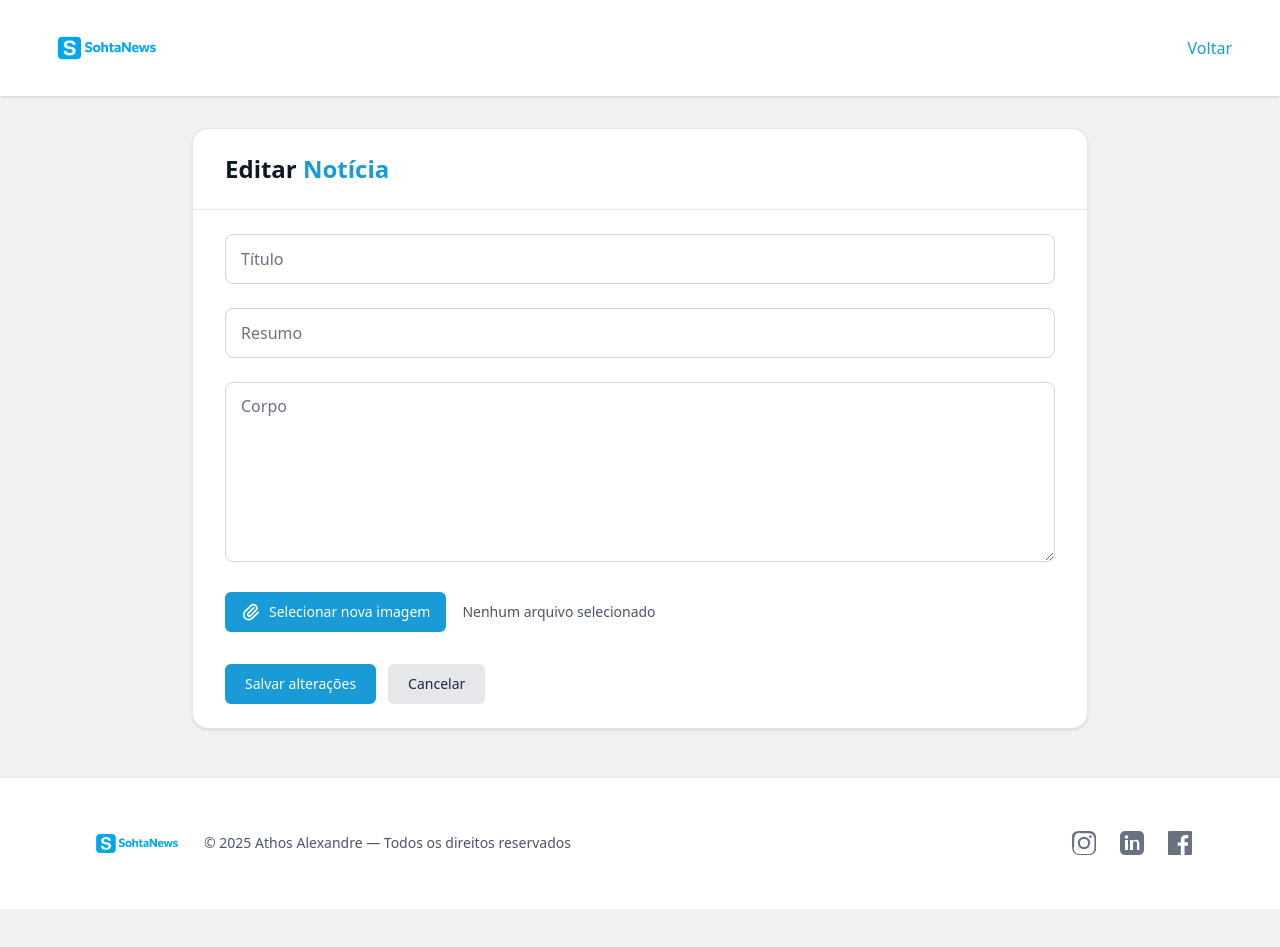
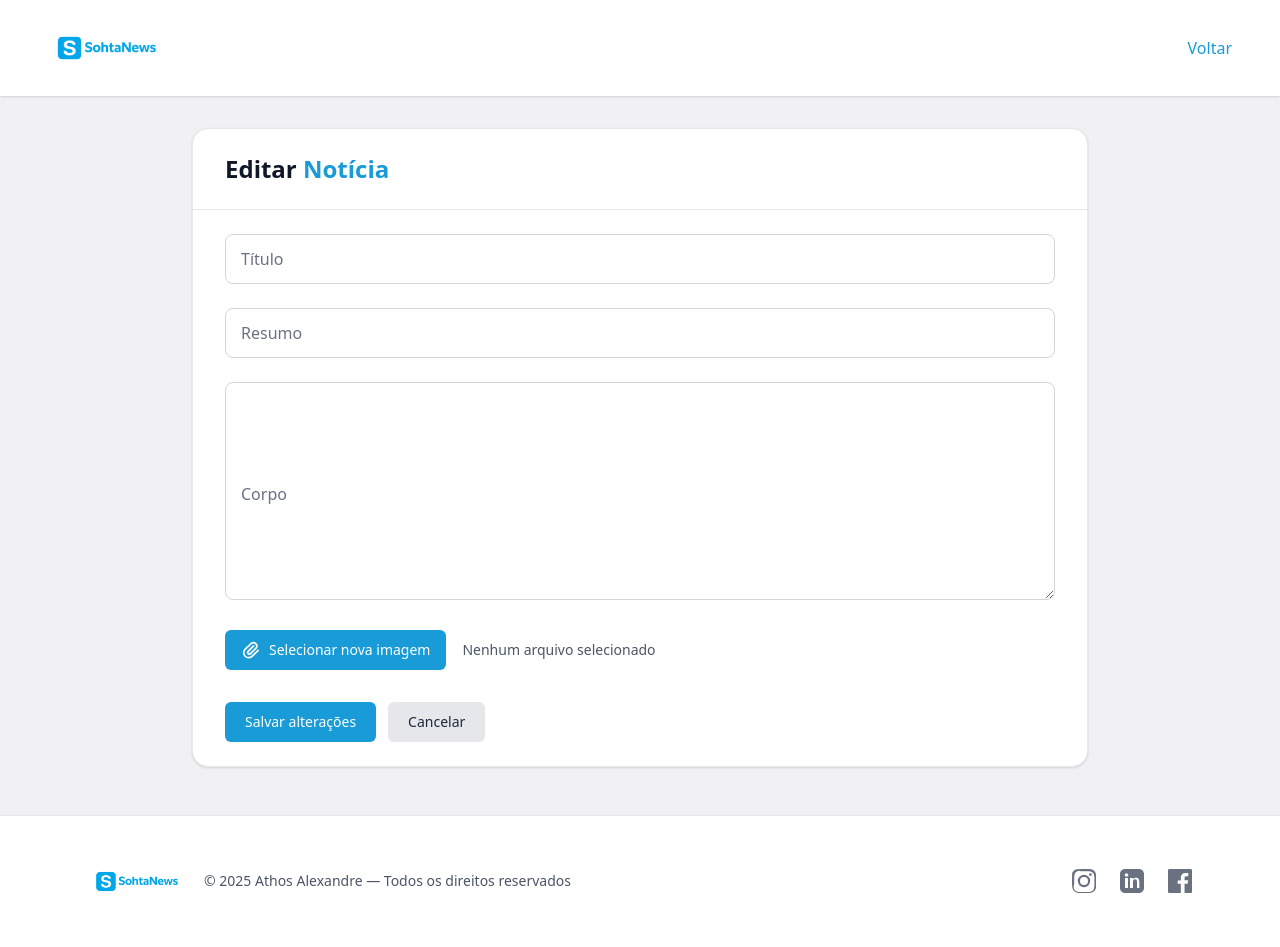
Before and after one commit to AthosAlexandre/news-project, a Next.js app in the folder news-web/: page /news/1/edit in a window 1280 px wide. Before the commit the page ends 909 px from the top, so only its background shows below. Built offline with nearby package versions, Linux system fonts and the light colour scheme; no server answers.

Commit message:
colocando componente de input

```diff
--- a/news-web/package.json
+++ b/news-web/package.json
@@ -10,6 +10,7 @@
   },
   "dependencies": {
     "axios": "^1.11.0",
+    "clsx": "^2.1.1",
     "next": "15.5.2",
     "react": "19.1.0",
     "react-dom": "19.1.0"
--- a/news-web/src/app/news/[id]/edit/page.tsx
+++ b/news-web/src/app/news/[id]/edit/page.tsx
@@ -7,6 +7,7 @@ import Header from "@/components/Header";
 import Footer from "@/components/Footer";
 import { News } from "@/types/news";
 import { absUrl } from "@/lib/img";
+import FormField from "@/components/FormField";
 
 export default function EditNewsPage() {
   const params = useParams<{ id: string }>();
@@ -85,72 +86,31 @@ export default function EditNewsPage() {
           <div className="border-t border-gray-200" />
 
           <form onSubmit={onSubmit} className="px-6 py-6 md:px-8 space-y-6">
-            {/* TÍTULO */}
-            <div className="relative">
-              <input
+            <FormField
               id="title"
-                className="peer w-full rounded-lg border border-gray-300 bg-white px-4 py-3 text-gray-900 placeholder-transparent
-                           outline-none transition focus:border-[#199BD7] focus:ring-4 focus:ring-[#199BD7]/20"
-                placeholder=" "
+              label="Título"
               value={title}
               onChange={(e) => setTitle(e.target.value)}
               required
             />
-              <label
-                htmlFor="title"
-                className="pointer-events-none absolute left-3 bg-white px-1 text-gray-500 transition-all
-                           top-1/2 -translate-y-1/2 text-base
-                           peer-placeholder-shown:top-1/2 peer-placeholder-shown:-translate-y-1/2
-                           peer-focus:-top-2 peer-focus:translate-y-0 peer-focus:text-xs peer-focus:text-[#199BD7]
-                           peer-not-placeholder-shown:-top-2 peer-not-placeholder-shown:translate-y-0 peer-not-placeholder-shown:text-xs"
-              >
-                Título
-              </label>
-            </div>
 
-            <div className="relative">
-              <input
+            <FormField
               id="summary"
-                className="peer w-full rounded-lg border border-gray-300 bg-white px-4 py-3 text-gray-900 placeholder-transparent
-                           outline-none transition focus:border-[#199BD7] focus:ring-4 focus:ring-[#199BD7]/20"
-                placeholder=" "
+              label="Resumo"
               value={summary}
               onChange={(e) => setSummary(e.target.value)}
               required
             />
-              <label
-                htmlFor="summary"
-                className="pointer-events-none absolute left-3 bg-white px-1 text-gray-500 transition-all
-                           top-1/2 -translate-y-1/2 text-base
-                           peer-placeholder-shown:top-1/2 peer-placeholder-shown:-translate-y-1/2
-                           peer-focus:-top-2 peer-focus:translate-y-0 peer-focus:text-xs peer-focus:text-[#199BD7]
-                           peer-not-placeholder-shown:-top-2 peer-not-placeholder-shown:translate-y-0 peer-not-placeholder-shown:text-xs"
-              >
-                Resumo
-              </label>
-            </div>
 
-            <div className="relative">
-              <textarea
+            <FormField
+              as="textarea"
               id="body"
-                className="peer w-full min-h-[180px] rounded-lg border border-gray-300 bg-white px-4 py-3 text-gray-900 placeholder-transparent
-                           outline-none transition focus:border-[#199BD7] focus:ring-4 focus:ring-[#199BD7]/20"
-                placeholder="Corpo"
+              label="Corpo"
               value={body}
               onChange={(e) => setBody(e.target.value)}
               required
+              rows={8}
             />
-              <label
-                htmlFor="body"
-                className="pointer-events-none absolute left-3 top-3 bg-white px-1 text-gray-500 transition-all
-                           peer-focus:-top-2 peer-focus:text-xs peer-focus:text-[#199BD7]
-                           peer-not-placeholder-shown:-top-2 peer-not-placeholder-shown:text-xs"
-              >
-                Corpo
-              </label>
-            </div>
-
-            {/* IMAGEM ATUAL (se existir) */}
             {currentImageUrl && (
               <div className="space-y-2">
                 <p className="text-sm text-gray-600">Imagem atual:</p>
--- a/news-web/src/app/news/new/page.tsx
+++ b/news-web/src/app/news/new/page.tsx
@@ -5,6 +5,7 @@ import { api } from "@/lib/api";
 import { useRouter } from "next/navigation";
 import Header from "@/components/Header";
 import Footer from "@/components/Footer";
+import FormField from "@/components/FormField";
 
 export default function NewNewsPage() {
   const router = useRouter();
@@ -48,75 +49,32 @@ export default function NewNewsPage() {
 
           <div className="border-t border-gray-200" />
 
-          {/* Form */}
           <form onSubmit={onSubmit} className="px-6 py-6 md:px-8 space-y-6">
-
-            <div className="relative">
-              <input
+            <FormField
               id="title"
-                className="peer w-full rounded-lg border border-gray-300 bg-white px-4 py-3 text-gray-900 placeholder-transparent
-               outline-none transition focus:border-[#199BD7] focus:ring-4 focus:ring-[#199BD7]/20"
-                placeholder=" "
+              label="Título"
               value={title}
               onChange={(e) => setTitle(e.target.value)}
               required
             />
-              <label
-                htmlFor="title"
-                className="pointer-events-none absolute left-3 bg-white px-1 text-gray-500 transition-all
-               top-1/2 -translate-y-1/2 text-base
-               peer-placeholder-shown:top-1/2 peer-placeholder-shown:-translate-y-1/2
-               peer-focus:top-[-8px] peer-focus:translate-y-0 peer-focus:text-xs peer-focus:text-[#199BD7]
-               peer-not-placeholder-shown:top-[6px] peer-not-placeholder-shown:translate-y-0 peer-not-placeholder-shown:text-xs"
-              >
-                Título
-              </label>
-            </div>
 
-
-            <div className="relative">
-              <input
+            <FormField
               id="summary"
-                className="peer w-full rounded-lg border border-gray-300 bg-white px-4 py-3 text-gray-900 placeholder-transparent
-               outline-none transition focus:border-[#199BD7] focus:ring-4 focus:ring-[#199BD7]/20"
-                placeholder=" "                                  // <= um espaço
+              label="Resumo"
               value={summary}
               onChange={(e) => setSummary(e.target.value)}
               required
             />
-              <label
-                htmlFor="summary"
-                className="pointer-events-none absolute left-3 bg-white px-1 text-gray-500 transition-all
-               top-1/2 -translate-y-1/2 text-base
-               peer-placeholder-shown:top-1/2 peer-placeholder-shown:-translate-y-1/2
-               peer-focus:top-[-8px] peer-focus:translate-y-0 peer-focus:text-xs peer-focus:text-[#199BD7]
-               peer-not-placeholder-shown:top-[6px] peer-not-placeholder-shown:translate-y-0 peer-not-placeholder-shown:text-xs"
-              >
-                Resumo
-              </label>
-            </div>
 
-
-            <div className="relative">
-              <textarea
+            <FormField
+              as="textarea"
               id="body"
-                className="peer w-full min-h-[180px] rounded-lg border border-gray-300 bg-white px-4 py-3 text-gray-900 placeholder-transparent
-                           outline-none transition
-                           focus:border-[#199BD7] focus:ring-4 focus:ring-[#199BD7]/20"
-                placeholder="Corpo"
+              label="Corpo"
               value={body}
               onChange={(e) => setBody(e.target.value)}
               required
+              rows={8}
             />
-              <label
-                htmlFor="body"
-                className="pointer-events-none absolute left-3 top-3 bg-white px-1 text-gray-500 transition-all
-                           peer-focus:-top-2 peer-focus:text-xs peer-focus:text-[#199BD7]
-                           peer-not-placeholder-shown:-top-2 peer-not-placeholder-shown:text-xs"
-              >
-                Corpo
-              </label>
-            </div>
 
             <div className="flex flex-wrap items-center gap-4">
               <input
--- /dev/null
+++ b/news-web/src/components/FormField/index.tsx
@@ -0,0 +1,108 @@
+"use client";
+
+import { ChangeEvent, forwardRef } from "react";
+import clsx from "clsx";
+
+type BaseProps = {
+  id: string;
+  name?: string;
+  label: string;
+  value: string;
+  onChange: (e: ChangeEvent<HTMLInputElement | HTMLTextAreaElement>) => void;
+  required?: boolean;
+  disabled?: boolean;
+  className?: string;
+  error?: string;
+};
+
+type InputProps = BaseProps & {
+  as?: "input";
+  type?: "text" | "email" | "password" | "url";
+};
+
+type TextareaProps = BaseProps & {
+  as: "textarea";
+  rows?: number;
+};
+
+export type FormFieldProps = InputProps | TextareaProps;
+
+const FormField = forwardRef<HTMLInputElement | HTMLTextAreaElement, FormFieldProps>(
+  (props, ref) => {
+    const {
+      id,
+      name,
+      label,
+      value,
+      onChange,
+      required,
+      disabled,
+      className,
+      error,
+    } = props;
+
+    const isTextarea = props.as === "textarea";
+
+    const fieldClasses = clsx(
+      "peer w-full rounded-lg border bg-white px-4 py-3 text-gray-900 placeholder-transparent",
+      "outline-none transition focus:border-[#199BD7] focus:ring-4 focus:ring-[#199BD7]/20",
+      "border-gray-300",
+      disabled && "opacity-60 cursor-not-allowed",
+      error && "border-red-400 focus:border-red-500 focus:ring-red-200",
+      className
+    );
+
+    const labelClasses = clsx(
+      "pointer-events-none absolute left-3 bg-white px-1 text-gray-500 transition-all",
+      "top-1/2 -translate-y-1/2 text-base",
+      "peer-placeholder-shown:top-1/2 peer-placeholder-shown:-translate-y-1/2",
+      "peer-focus:-top-2 peer-focus:translate-y-0 peer-focus:text-xs peer-focus:text-[#199BD7]",
+      "peer-not-placeholder-shown:-top-2 peer-not-placeholder-shown:translate-y-0 peer-not-placeholder-shown:text-xs",
+      error && "peer-focus:text-red-600"
+    );
+
+    return (
+      <div className="relative">
+        {isTextarea ? (
+          <textarea
+            ref={ref as any}
+            id={id}
+            name={name ?? id}
+            rows={(props as TextareaProps).rows ?? 6}
+            className={clsx(
+              fieldClasses,
+              "min-h-[160px]"
+            )}
+            placeholder=" "
+            value={value}
+            onChange={onChange}
+            required={required}
+            disabled={disabled}
+          />
+        ) : (
+          <input
+            ref={ref as any}
+            id={id}
+            name={name ?? id}
+            type={(props as InputProps).type ?? "text"}
+            className={fieldClasses}
+            placeholder=" "
+            value={value}
+            onChange={onChange}
+            required={required}
+            disabled={disabled}
+          />
+        )}
+
+        <label htmlFor={id} className={labelClasses}>
+          {label}
+        </label>
+
+        {error && <p className="mt-1 text-sm text-red-600">{error}</p>}
+      </div>
+    );
+  }
+);
+
+FormField.displayName = "FormField";
+export default FormField;
```
Also changed, not shown: 1 other file (tests, documents, lock files or other folders). Lines whose indentation alone changed are shown as unchanged.
